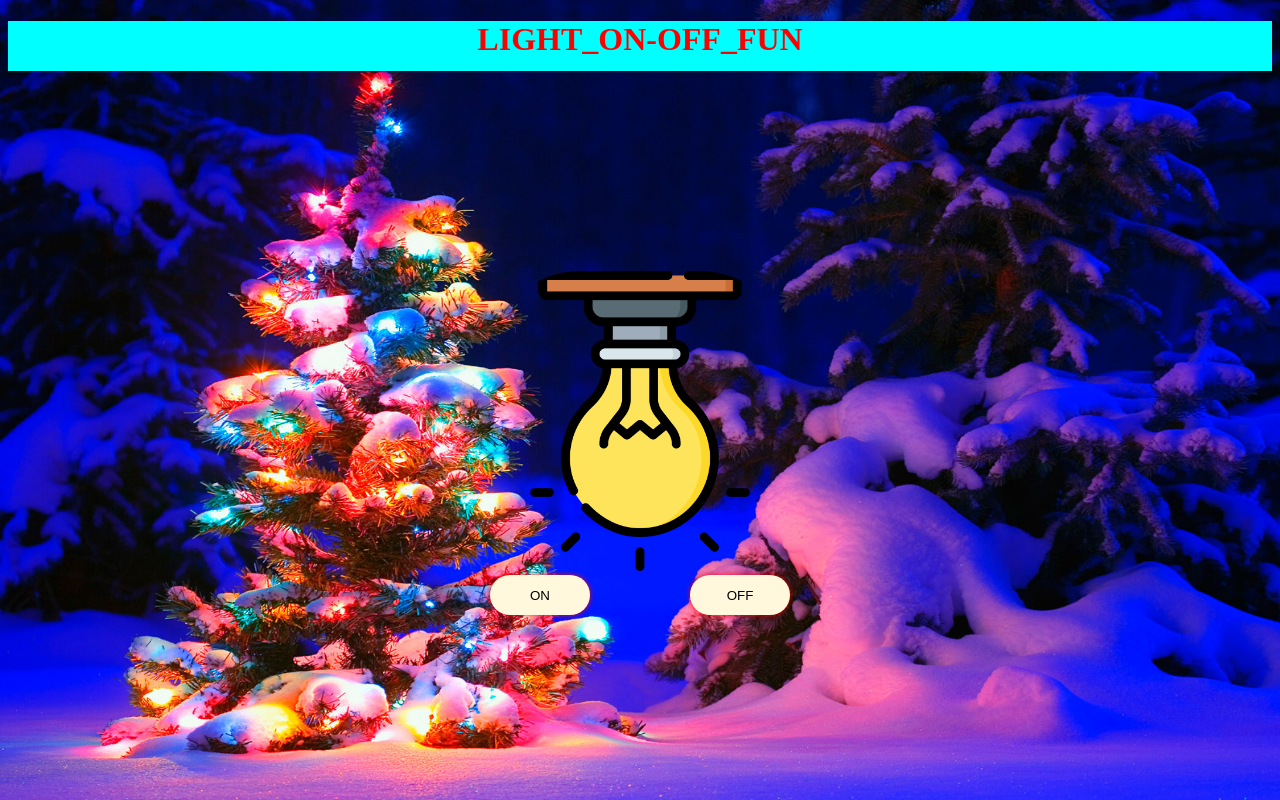
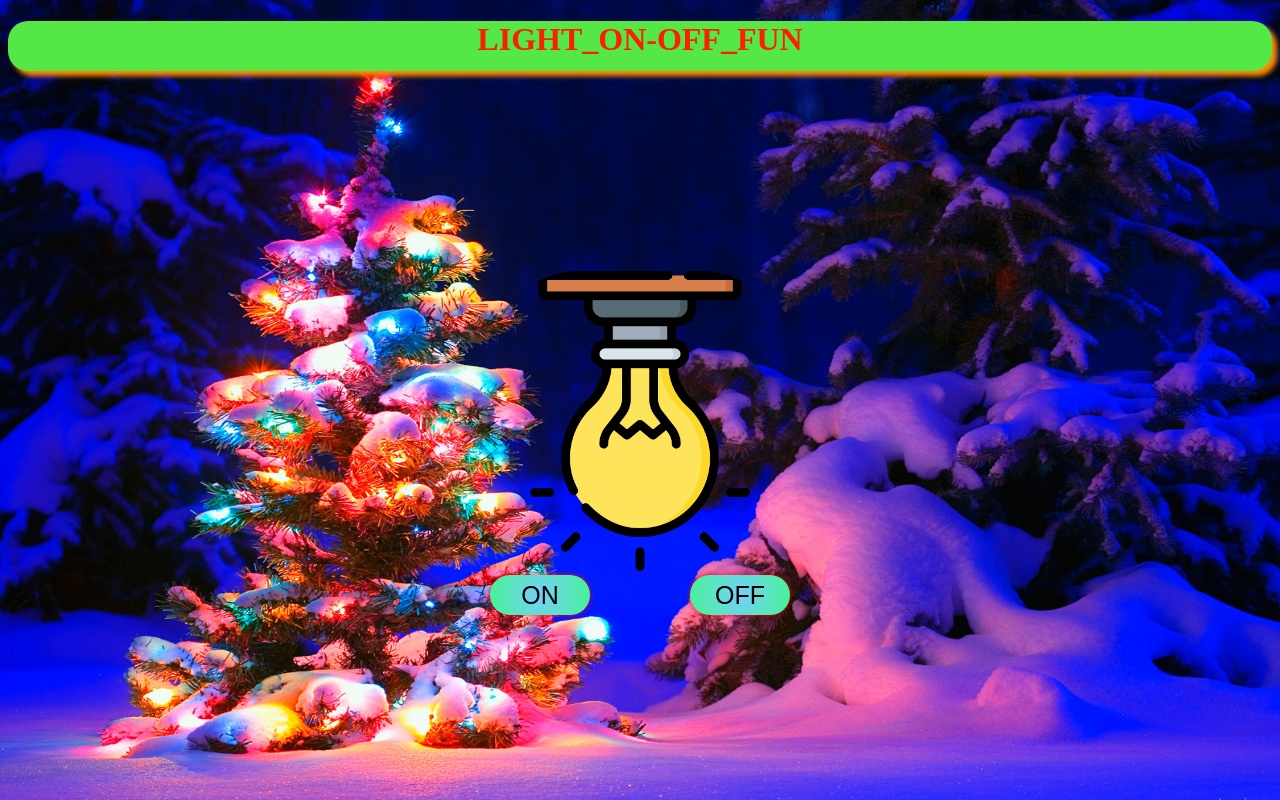
Before and after one commit to AmitDorle/Light-ON-OFF-Fun, a plain HTML site: page index.html in a window 1280 px wide. Drawn offline with Linux system fonts and the light colour scheme.

Commit message:
box shadow added

```diff
--- a/css/style.css
+++ b/css/style.css
@@ -1,9 +1,12 @@
-.head{
+.head {
     text-align: center;
     height: 50px;
-    background-color: aqua;
-    color: red;
+    background-color: rgb(85, 231, 69);
+    color: rgb(255, 30, 0);
+    border-radius: 20px;
+    box-shadow: 5px 5px 5px darkorange;
 }
+
 .container {
     margin-top: 200px;
 }
@@ -20,10 +23,22 @@
 }
 
 .btn {
+    font-size: 25px;
     width: 100px;
     height: 40px;
     border-radius: 20px;
     border: none;
     box-shadow: 0px 0px 5px red;
-    background-color: cornsilk;
+    background: rgb(238, 174, 202);
+    background: radial-gradient(circle, rgb(117, 207, 252) 0%, rgb(69, 245, 145) 100%);
 }
+
+.btn:hover {
+    width: 100px;
+    height: 40px;
+    border-radius: 20px;
+    border: none;
+    box-shadow: 0px 0px 5px red;
+    background: rgb(238, 174, 202);
+    background: radial-gradient(circle, rgb(253, 150, 48) 0%, rgb(242, 44, 14) 100%);
+}
```
